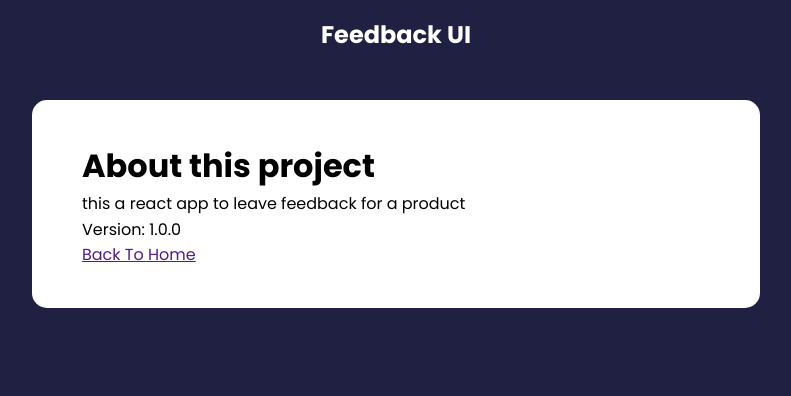
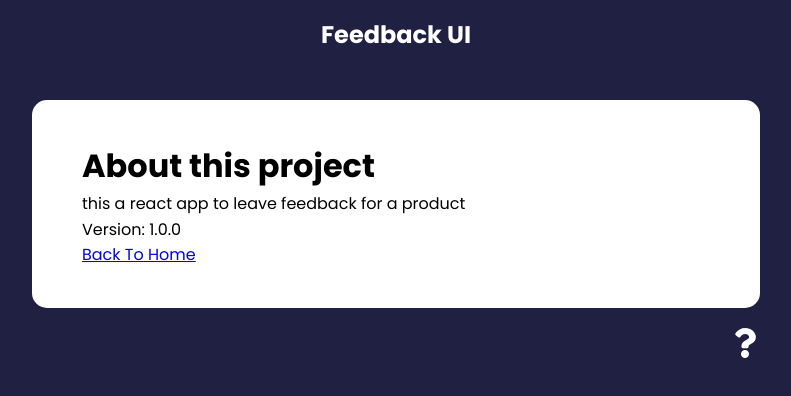
Before and after one commit to sakisgit/feedback-app, a React (Create React App) app: page /about in a window 1280 px wide. Shown: the top 396 px of the page, without its empty margins (244-1035 px from the left). Built offline with nearby package versions, Linux system fonts and the light colour scheme.

Commit message:
Add About icon link and update About page navigation
Introduced AboutIconLink component with a question icon linking to the About page and included it in the App layout. Updated AboutPage to use react-router-dom's Link for navigation back to the home page instead of a plain anchor tag.

```diff
--- a/src/App.js
+++ b/src/App.js
@@ -7,6 +7,7 @@
 import FeedbackStats from './components/FeedbackStats';
 import FeedbackForm from './components/FeedbackForm';
 import FeedbackData from './data/FeedbackData';
+import AboutIconLink from './components/AboutIconLink';
 import AboutPage from './pages/AboutPage';
 
 const App = () => {
@@ -41,6 +42,7 @@
         </Route>
         <Route path='/about'element={<AboutPage/>}/>
       </Routes>
+      <AboutIconLink/>
     </div>
     </Router>
   )
--- /dev/null
+++ b/src/components/AboutIconLink.jsx
@@ -0,0 +1,15 @@
+import React from 'react'
+import {FaQuestion} from 'react-icons/fa'
+import {Link} from 'react-router-dom';
+
+const AboutIconLink = () => {
+  return (
+    <div className='about-link'>
+        <Link to='/about'>
+            <FaQuestion size={30}/>
+        </Link>
+    </div>
+  )
+}
+
+export default AboutIconLink
--- a/src/pages/AboutPage.jsx
+++ b/src/pages/AboutPage.jsx
@@ -1,5 +1,6 @@
 import React from 'react'
-import Card from '../components/shared/Card'
+import Card from '../components/shared/Card';
+import {Link} from 'react-router-dom';
 
 const AboutPage = () => {
   return (
@@ -9,7 +10,7 @@
             <p>this a react app to leave feedback for a product</p>
             <p>Version: 1.0.0</p>
             <p>
-                <a href=''>Back To Home</a>
+                <Link to='/'>Back To Home</Link>
             </p>
         </div>
     </Card>
```
